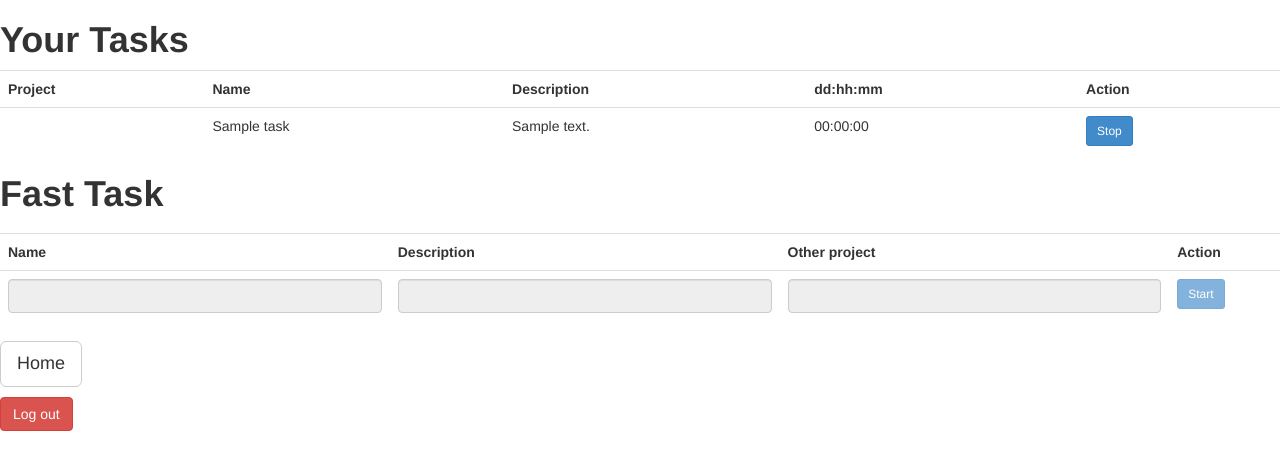
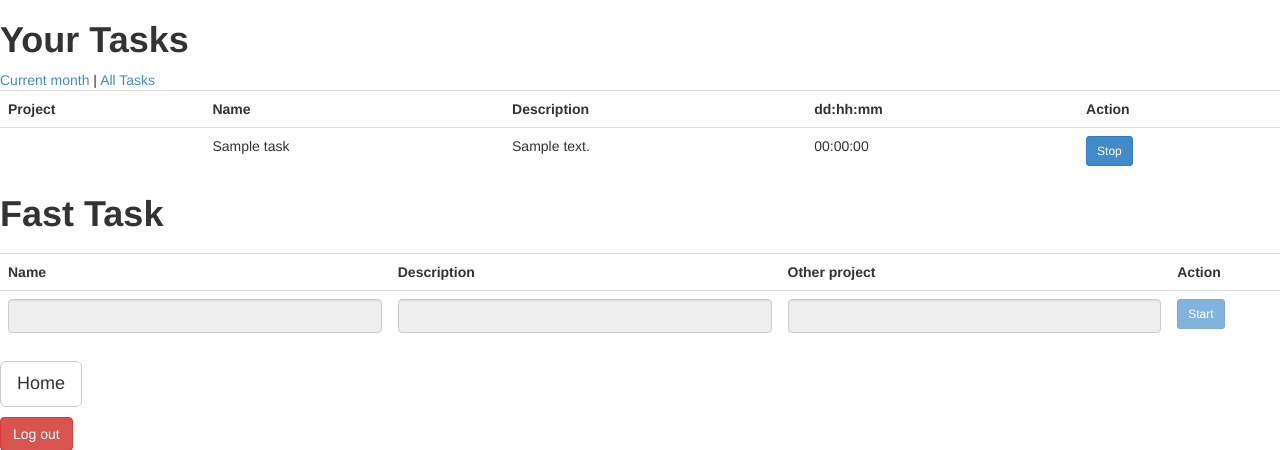
Before and after one commit to ceimox/TaximeTracker, a Django app: page /yourtasks/ in a window 1280 px wide. Shown: the top 450 px of the page. Run offline with Django 3.2, Linux system fonts and the light colour scheme; a user stored in the database is signed in; tables that the repository leaves empty hold one stand-in row (values such as "Sample post"); parts of the project's set-up code (start-up, migrations or seed data) failed here and were passed over; some libraries are stand-ins or nearby versions.

Commit message:
adds implementation for filtering tasks in yourtasks

```diff
--- a/core/views.py
+++ b/core/views.py
@@ -40,6 +40,16 @@ def yourtasks(request):
     return render(request, 'yourtasks.html', {'tasks':tasks, 'last_task':last_task})
 
 
+def your_task_current_month(request):
+    last_task = search_task(request)
+    if request.method == 'POST':
+        alldata = request.POST
+        choise_action_yourtasks(Task.objects.get(id = alldata.get("task_selected")), alldata.get("choisebuttom"))
+        return HttpResponseRedirect('/yourtasks/current_month')
+    tasks = request.user.task_set.current_month_tasks()
+    return render(request, 'yourtasks.html', {'tasks':tasks, 'last_task':last_task})
+
+
 def fast_task(request):
     if request.method == 'POST':
         tupla = choise_action_fast_task(request.POST.get("choisebuttom"),request.POST, request.user)
--- a/taxitimetracker/urls.py
+++ b/taxitimetracker/urls.py
@@ -1,5 +1,5 @@
 from django.conf.urls import patterns, include, url
-from core.views import fast_task, yourtasks, home, projects
+from core.views import fast_task, yourtasks, home, projects, your_task_current_month
 from django.core.mail import EmailMessage
 
 # Uncomment the next two lines to enable the admin:
@@ -10,6 +10,8 @@ urlpatterns = patterns('',
     url(r'^$', home),
     url(r'^projects/$', projects, name="projects"),
     url(r'^yourtasks/$', yourtasks, name="yourtasks"),
+    url(r'^yourtasks/current_month/$', your_task_current_month, name="current_month_tasks"),
+    url(r'^yourtasks/all_tasks/$', yourtasks, name="all_tasks"),
     url(r'^fasttask/$', fast_task, name="fasttask"),
     # url(r'^taxitimetracker/', include('taxitimetracker.foo.urls')),
 
--- a/templates/yourtasks.html
+++ b/templates/yourtasks.html
@@ -10,6 +10,10 @@
   </head>
   <body>
     <h1><strong>Your Tasks </strong></h1>
+
+    <a href="/yourtasks/current_month">Current month</a>
+    |
+    <a href="/yourtasks/all_tasks">All Tasks</a>
 
     <table class="table" >
       <tr>
```
Also changed, not shown: core/tests.py (+6 -3 lines).
